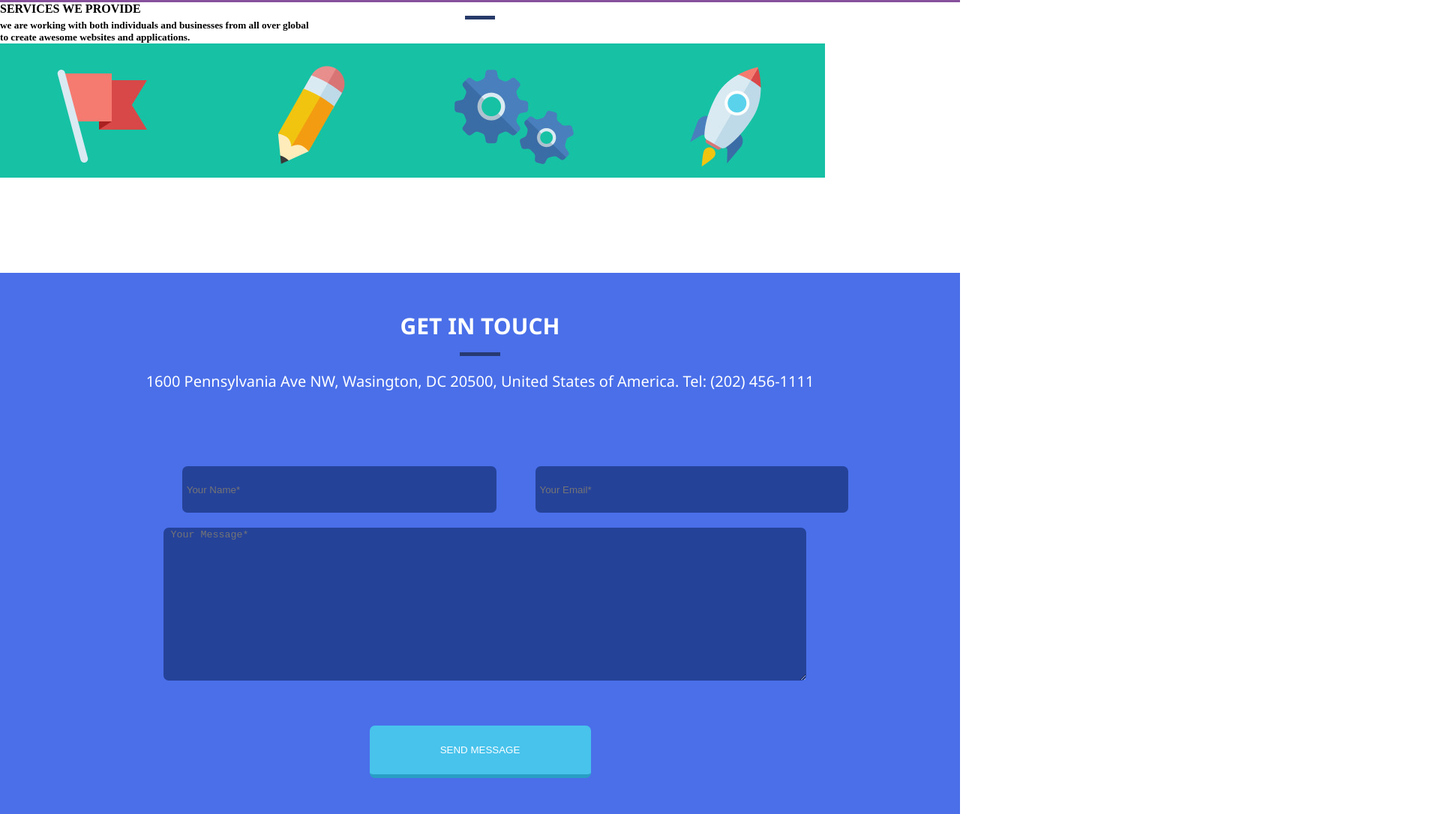
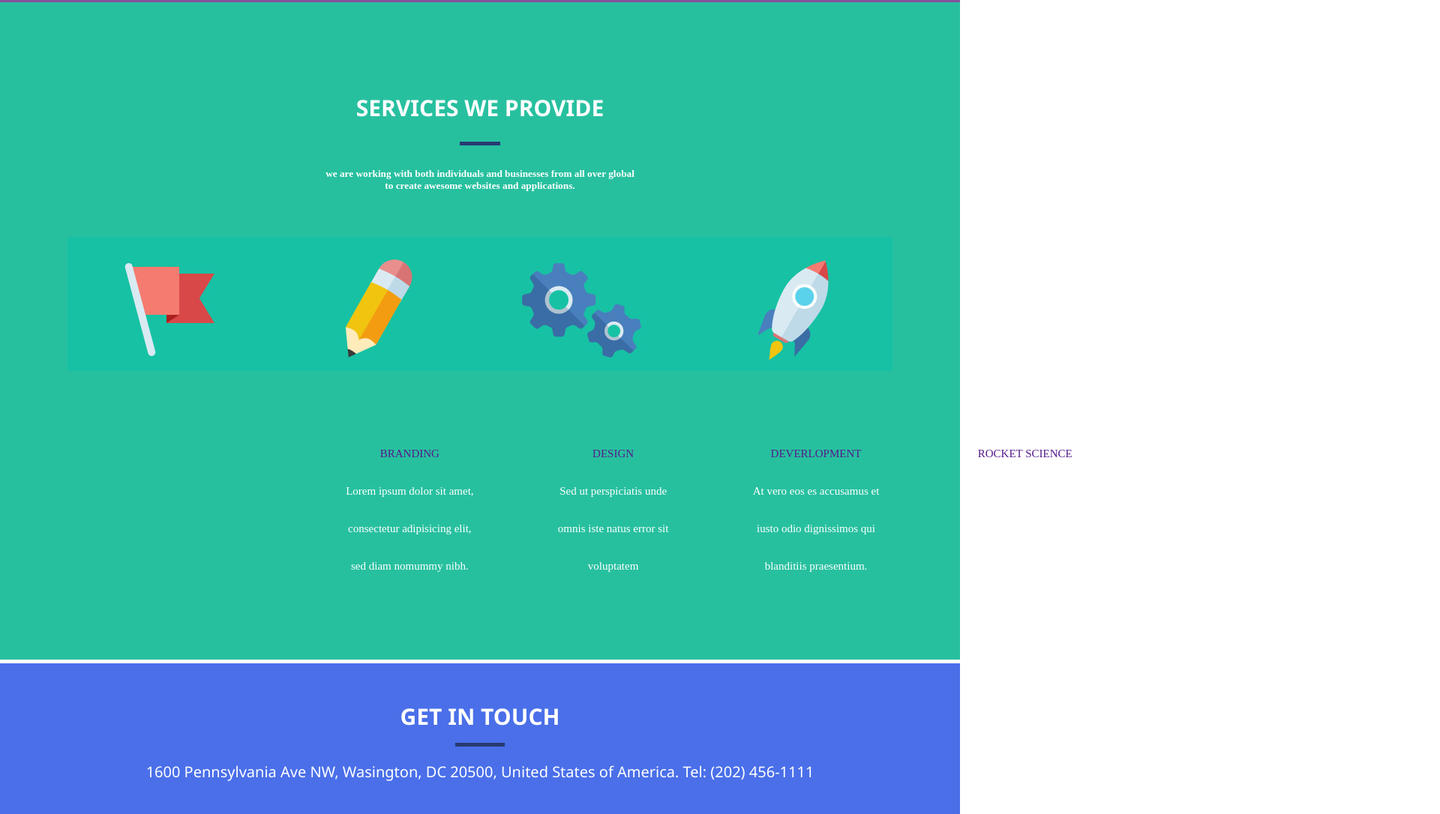
Before and after one commit to phuhung45/cuda, a plain HTML site: page index.html in a window 1280 px wide. Shown: the part 477-1563 px from the top of the page at 75% size, 1920 px wide, since content can reach past the window. Drawn offline with Linux system fonts and the light colour scheme; a web font is replaced by a local one.

Commit message:
hoan thanh footer

```diff
--- a/1.css
+++ b/1.css
@@ -21,7 +21,7 @@
   }
 
   header .menutop .logoleft {
-    font-family: 'TitilliumWeb-SemiBoldItalic', sans-serif;
+    font-family: 'TitilliumWeb', sans-serif;
     font-size: 45px;
     color: white;
   }
@@ -73,8 +73,8 @@
     margin-right: auto;
   }
   footer{
-    margin-top: 123px;
-    margin-bottom: 23px;
+    margin-top: 0px;
+    margin-bottom: 0px;
     text-align: center;
     background-color: rgb(74, 111, 233);
   }
@@ -147,7 +147,7 @@
     background-color: #48c3ec;
     width: 295px;
     height: 70px;
-    font-family: 'TitilliumWeb-SemiBoldItalic', sans-serif;
+    font-family: 'TitilliumWeb', sans-serif;
     border: none;
     border-bottom: 5px solid #299ec5;
     border-radius: 7px;
@@ -160,16 +160,16 @@
   }
   .contactfooter{
     background-color: rgb(87, 57, 221);
-    width: 1500px;
+    width: 2500px;
     height: 110px;
-    margin-left: -500px;
+    margin-left: -680px;
   }
   footer ul.contact {
     display: flex;
     list-style: none;
     width: 800px;
     align: center;
-    margin-left: 275px;
+    margin-left: 475px;
     margin-right: auto;
     margin-top: 140px;
     font-size: 20px;
@@ -179,7 +179,7 @@
     color: white;
     display: block;
     text-decoration: none;
-    font-family: 'Titillium Web-SemiBoldItalic', sans-serif;
+    font-family: 'Titillium Web', sans-serif;
     padding: 45px 35px 40px 35px;
     transition: 0.4s;
   }
@@ -187,3 +187,52 @@
   footer ul.contact a:hover {
     color: #3286bd;
   }
+
+  .provide{
+    margin-top: auto;
+    margin-bottom: 0px;
+    text-align: center;
+    background-color:rgb(39, 192, 159) ;
+  }
+
+  .provide .h4{
+    text-align: center;
+    margin-top: auto;
+    margin-bottom: 25px;
+    font-family: segoe ui;
+    font-size: 30px;
+    color: white;
+    padding-top: 120px;
+  }
+
+  .provide .cangiua{
+    display: block;
+    margin-left: auto;
+    margin-right: auto;
+    background-color: rgb(39, 192, 159);
+  }
+
+  .provide .mota2{
+    text-align: center;
+    color: white;
+    margin-top: 30px;
+    margin-bottom: 60px;
+  }
+
+  .provide .services {
+    display: flex;
+    list-style: none;
+    width: 1100px;
+    margin-left: auto;
+    margin-right: auto;
+    padding-top: 80px;
+    padding-bottom: 250px;
+    padding-left: 400px;
+    margin: 5px;
+    color: white;
+    height: 50px;
+    text-align: center;
+    line-height: 50px;
+    text-decoration: none;
+    font-size: 15px;
+  }
--- a/index.html
+++ b/index.html
@@ -5,7 +5,7 @@
   <meta charset="UTF-8">
   <meta name="viewport" content="width=device-width, initial-scale=1.0">
   <title>Document</title>
-  <link href="https://fonts.googleapis.com/css?family=semi-bold-600&amp;subset=vietnamese" rel="stylesheet">
+  <link href="https://fonts.googleapis.com/css?family=Titillium+Web&display=swap" rel="stylesheet">
   <link rel="stylesheet" href="1.css">
 </head>
 
@@ -26,15 +26,32 @@
   </header>
 
   <div class="provide">
-<h4>SERVICES WE PROVIDE</h4>
-<hr size="5" color="#273a69" width="3%" align="center">
-<h5 class="mota2">we are working with both individuals and businesses from all over global<br> to create awesome websites and applications.</h5>
-<img src="images/2.png" alt="provide">
-
-  </div>
+    <h4 class="h4">SERVICES WE PROVIDE</h4>
+    <hr size="5" color="#273a71" width="4%" align="center">
+    <h5 class="mota2">we are working with both individuals and businesses from all over global<br> to create awesome websites and applications.</h5>
+<img src="images/2.png" alt="provide" class="cangiua">
+<div class="services">
+        <div>
+        <a href="" style="text-decoration: none">BRANDING</a>
+        <p>Lorem ipsum dolor sit amet,<br> consectetur adipisicing elit,<br>sed diam nomummy nibh.</p>
+        </div>
+        <div>
+          <a href="" style="text-decoration: none">DESIGN</a>
+        <p>Sed ut perspiciatis unde<br>omnis iste natus error sit<br> voluptatem </p>
+        </div>
+        <div>
+        <a href="" style="text-decoration: none">DEVERLOPMENT</a>
+        <p>At vero eos es accusamus et<br> iusto odio dignissimos qui<br>blanditiis praesentium.</p>
+        </div>
+        <div>
+        <a href="" style="text-decoration: none">ROCKET SCIENCE</a>
+        <p>Et harum quidem rerum est<br>et expedita distinctio. Nam<br>libero tempore.</p>
+        </div>
+    </div>
+</div>
   <footer>
     <h6 class="tieude">GET IN TOUCH</h6>
-    <hr size="5" color="#273a71" width="4%" align="center", >
+    <hr size="5" color="#273a71" width="5%" align="center", >
     <h7 class="mota3">1600 Pennsylvania Ave NW, Wasington, DC 20500, United States of America. Tel: (202) 456-1111</h7>
     <div class="inputtext">
       <div class="nameemail">
```
Also changed, not shown: 1 other file.
